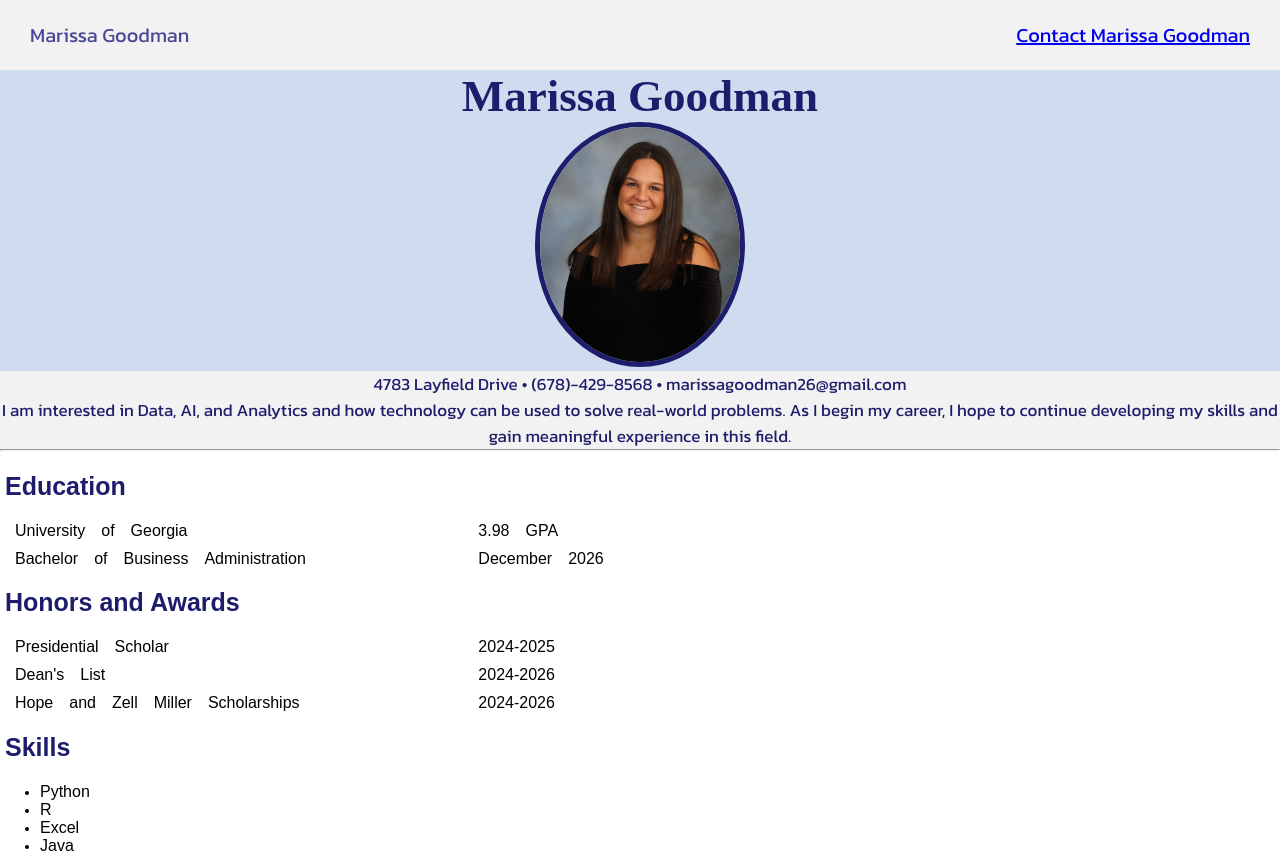
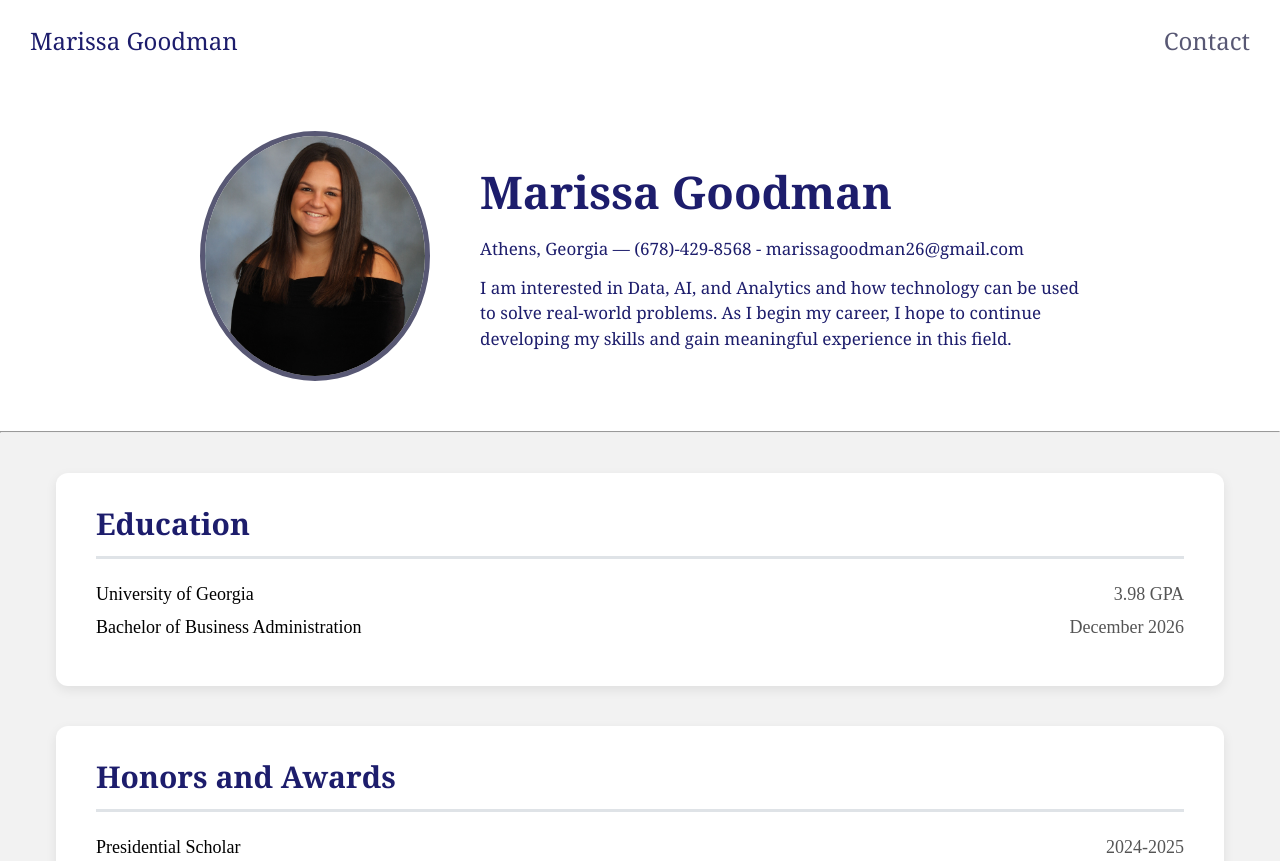
Before and after one commit to mg38563/mg38563.github.io, a website: page index.html in a window 1280 px wide. Shown: the top 861 px of the page. Drawn offline with Linux system fonts and the light colour scheme; a web font is replaced by a local one.

Commit message:
finished styling too

```diff
--- a/css/style.css
+++ b/css/style.css
@@ -1,96 +1,138 @@
 body {
   margin: 0;
+  background-color: rgb(242, 242, 242);
   }
 
 /****************   Nav Section **********************/
 nav {
-    font-family: "Kanit", sans-serif;
-    font-size: 20px;
+    font-family: Georgia, serif;
+    font-size: 24px;
     text-align: center;
-    background-color: rgb(242, 242, 242);
+    background-color: white;
     display: flex;
     justify-content: space-between;
     margin: 0;
     padding: 0 30px;
-    color:rgb(72, 72, 150)
+    color: rgb(29, 29, 108);
+
+}
+nav a {
+  text-decoration: none;
+  color: rgb(88, 88, 116)
+}
+nav a:hover {
+    background-color: rgba(141, 172, 217, 0.424);
+    color: rgb(29, 29, 108);
+    padding: 5px 10px;
+    border-radius: 5px;
 }
 
 
 /***********************  Footer Section   **************************/
 footer {
-  background-color: rgba(141, 172, 217, 0.424);
+  background-color: rgb(242, 242, 242);
 	display: flex;
   justify-content: center;
-  font-family: "Kanit", sans-serif;
+  font-family: Georgia, serif;
   font-size: 20px;
   gap: 10px;
 }
 
+footer a {
+  text-decoration: none;
+  color: rgb(88, 88, 116);
+}
+
 /*********** Splash Page ************************/
-header {
-  background-color: rgba(141, 172, 217, 0.424);
-  text-align: center;
+.topbar {
+    background-color: white;
+    display: flex;
+    justify-content: center;
+    align-items: center;
+    gap: 50px;
+    padding: 50px;
     margin: 0;
 }
 
-header h1 {
-  margin: 0;
-  font-family: "Shrikhand", serif;
+.topbar-text {
+    max-width: 600px;
+    text-align: left;
+}
+
+.topbar h1 {
+    margin: 0 0 15px 0;
+    font-family: Georgia, serif;
+    font-weight: bold;
     font-size: 45px;
     color: rgb(29, 29, 108);
-
 }
 
-header img {
-    width: 200px;
-    height: 235px;
+.topbar img {
+    width: 220px;
+    height: 240px;
     border-radius: 50%;
     object-fit: cover;
-    border: 5px solid rgb(29, 29, 108)
+    border: 5px solid rgb(88, 88, 116);
 }
 
 .address {
- text-align: center;
- background-color: #f2f2f2;
- font-family: "Kanit", sans-serif;
- margin: 0;
+    text-align: left;
+    font-family: Georgia, serif;
+    margin: 0 0 15px 0;
     font-size: 17px;
- color:rgb(29, 29, 108)
+    color: rgb(29, 29, 108);
 }
 
 .tagline {
- text-align: center;
- background-color: #f2f2f2;
- font-family: "Kanit", sans-serif;
+    text-align: left;
+    font-family: Georgia, serif;
     margin: 0;
     font-size: 17px;
- color:rgb(29, 29, 108);
- padding: 10px, 30px, 10px, 30px;
+    line-height: 1.5;
+    color: rgb(29, 29, 108);
 }
-
 /************* Sections ********************/
 hr {
 margin: 0;
 }
 
+section {
+    background-color: white;
+    width: 85%;
+    margin: 40px auto;
+    padding: 30px 40px;
+    border-radius: 12px;
+    box-shadow: 0 4px 12px rgba(0, 0, 0, 0.08);
+}
+
 section h2 {
-font-family: "Special Gothic Expanded One", sans-serif;
-font-size: 25px;
+    font-family: Georgia, serif;
+    font-size: 30px;
     color: rgb(29, 29, 108);
-padding: 0 5px;
+    margin-top: 0;
+    padding-bottom: 12px;
+    border-bottom: 3px solid rgb(129, 145, 159, .25);
 }
 
 section dl {
     display: grid;
-    grid-template-columns: 1fr 2fr;
-    gap: 10px;
-    padding: 0 15px;
-    font-family: "Noto Sans SignWriting", sans-serif;
+    grid-template-columns: 1fr auto;
+    row-gap: 12px;
+    column-gap: 30px;
+    font-family: "Georgia:", serif;
+    font-size: 18px;
+}
+
+
+section dd {
+    margin: 0;
+    text-align: right;
+    color: #555;
 }
 
 section ul {
   margin:0;
-  font-family: "Noto Sans SignWriting", sans-serif;
+  font-family: "Georgia:", serif;
 }
 
 section a {
@@ -106,10 +148,26 @@ section a:hover {
     border-radius: 5px;
 }
 section h3 {
-font-family: "Special Gothic Expanded One", sans-serif;
+
 font-size: 25px;
+font-family: "Georgia:", serif;
 color: rgb(29, 29, 108);
 padding: 0 5px;
+}
+
+.skills ul {
+    display: flex;
+    flex-wrap: wrap;
+    gap: 10px;
+    list-style: none;
+    padding: 0;
+}
+
+.skills li {
+    background-color: rgba(141, 172, 217, 0.25);
+    padding: 8px 16px;
+    border-radius: 20px;
+    font-family: "Georgia:", serif;
 }
 
 /**************   Projects   *****************/
@@ -118,6 +176,7 @@ padding: 0 5px;
     margin-top: 5px;
     margin-bottom: 5px;
     font-size: 30px;
+    font-family: "Georgia:", serif;
 }
 .three-col {
 	  display: grid;
@@ -139,7 +198,7 @@ padding: 0 5px;
   padding: 10px 10px 10px 10px;
   box-shadow: 0 4px 8px rgba(0, 0, 0, 0.27);
   margin: 10px 0 30px 0;
-  font-family: "Special Gothic Expanded One", sans-serif;
+  font-family: "Georgia:", serif;
   background-color: #f2f2f2;
 
 }
@@ -163,6 +222,28 @@ padding: 0 5px;
 }
 
 /**************   Contact Page   *****************/
+
+.contact-header {
+    background-color: white;
+    text-align: center;
+    padding: 35px 20px;
+    margin: 0;
+}
+
+.contact-header h1 {
+    font-family: "Georgia:", serif;
+    font-size: 42px;
+    color: rgb(29, 29, 108);
+    margin: 0 0 10px 0;
+}
+
+.contact-header p {
+    font-family: "Georgia:", serif;
+    font-size: 20px;
+    color: rgb(29, 29, 108);
+    margin: 0;
+}
+
 .one-col {
   display: flex;
   flex-direction: column;
@@ -190,6 +271,7 @@ textarea {
     padding: 10px;
     border: 2px solid rgb(29, 29, 108);
     border-radius: 8px;
+    height: 130px;
 }
 
 button {
@@ -207,3 +289,7 @@ button:hover {
 
 
 }
+
+section {
+  width: 85%;
+}
--- a/index.html
+++ b/index.html
@@ -16,20 +16,25 @@
   <body>
         <nav>
         <p> Marissa Goodman </p>
-        <p><a href="contact.html">Contact Marissa Goodman</a></p>
+        <p><a href="contact.html">Contact</a></p>
 
     </nav>
-    <header>
-      <h1> Marissa Goodman </h1>
+    <header class="topbar">
     <img src="images/mg.jpg" alt="Marissa Goodman">
-    </header>
+
+    <div class="topbar-text">
+        <h1>Marissa Goodman</h1>
+
         <p class="address">
-    4783 Layfield Drive • (678)-429-8568 • marissagoodman26@gmail.com
+            Athens, Georgia — (678)-429-8568 - marissagoodman26@gmail.com
         </p>
+
         <p class="tagline">
             I am interested in Data, AI, and Analytics and how technology can be used to solve real-world problems.
             As I begin my career, I hope to continue developing my skills and gain meaningful experience in this field.
         </p>
+    </div>
+</header>
     <hr>
     <section>
         <h2> Education </h2>
@@ -51,7 +56,7 @@
         <dd> 2024-2026</dd>
         </dl>
     </section>
-    <section>
+    <section class="skills">
         <h2> Skills </h2>
         <ul>
             <li> Python </li>
```
Also changed, not shown: contact.html (+11 -10 lines). Lines whose indentation alone changed are shown as unchanged.
